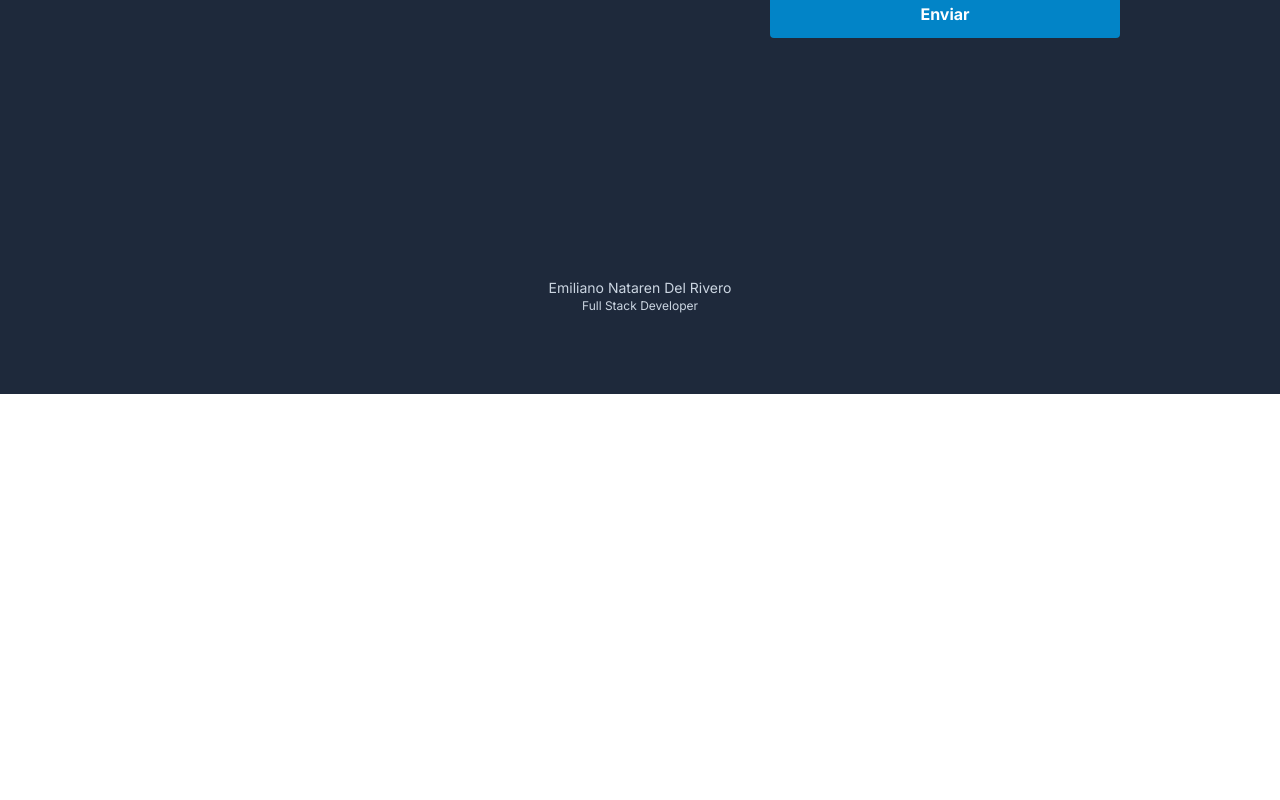
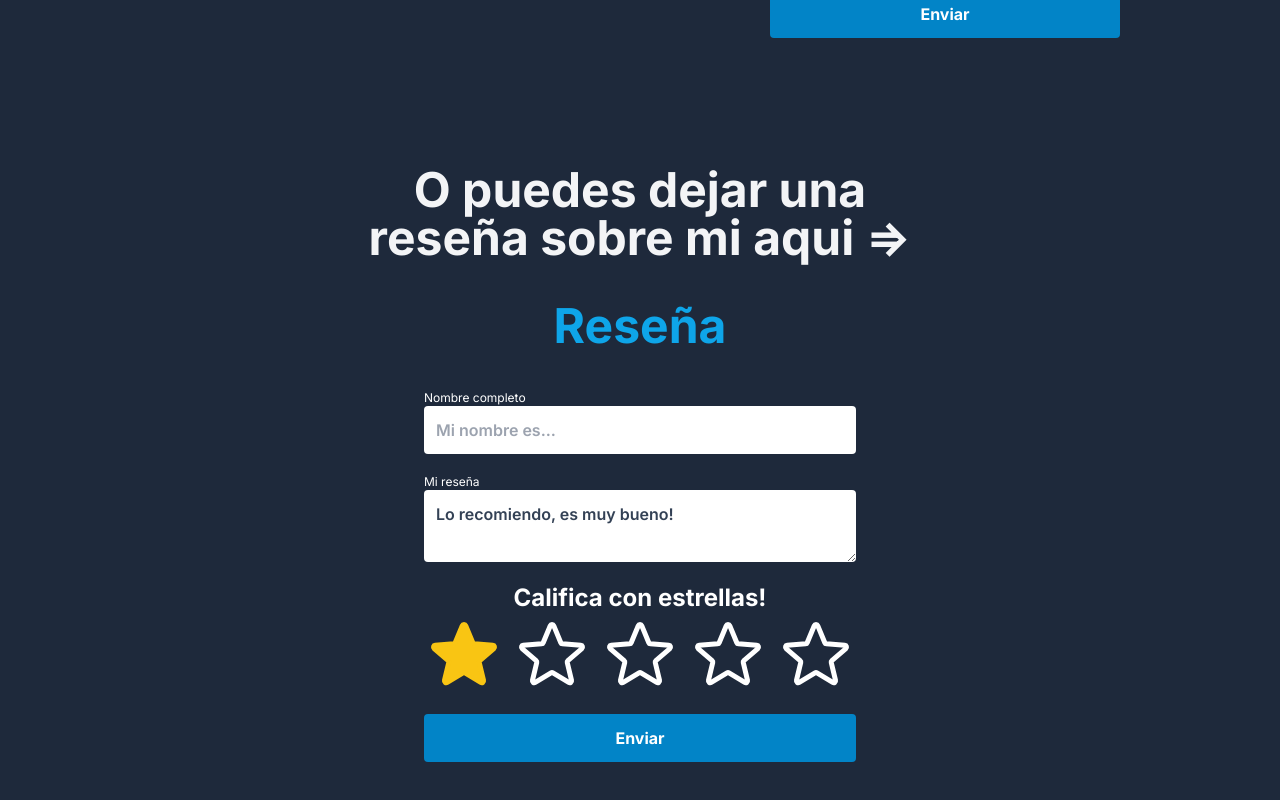
Before and after one commit to EminatarenX/portfolio, a Next.js app: page /contacto in a window 1280 px wide. Shown: the part 494-1294 px from the top of the page. Before the commit the page ends 888 px from the top, so only its background shows below. Built offline with nearby package versions, Linux system fonts and the light colour scheme.

Commit message:
anadiendo mas formularios para resenias

```diff
--- a/src/app/contacto/page.tsx
+++ b/src/app/contacto/page.tsx
@@ -4,6 +4,7 @@ import { FormEvent } from "react"
 import { useState, useEffect } from "react"
 import FormularioContacto from "@/components/FormularioContacto"
 import Alerta from "@/components/Alerta"
+import FormularioResenia from "@/components/FormularioResenia"
 
 export default function page() {
   const { darkMode } = useApp()
@@ -13,6 +14,13 @@ export default function page() {
   const [numero, setNumero] = useState('')
   const [mensaje, setMensaje] = useState('')
   const [alerta, setAlerta] = useState(false)
+
+  const [mensajeResenia, setMensajeResenia] = useState('')
+  const [resenia, setResenia] = useState('Lo recomiendo, es muy bueno!')
+  const [estrellas, setEstrellas] = useState(1)
+  const [nombreResenia, setNombreResenia] = useState('')
+
+
 
   const handleSubmit = (e: FormEvent<HTMLFormElement>) : void => {
     e.preventDefault()
@@ -25,6 +33,13 @@ export default function page() {
       numero
     }
 
+  }
+
+  const handleResenia = (e: FormEvent<HTMLFormElement>) : void => {
+    e.preventDefault()
+    if([resenia, nombreResenia].includes('')) return setMensajeResenia('Por favor rellena todos los campos')
+    if(estrellas === 1) return setMensajeResenia('Por favor selecciona una cantidad de estrellas mas alta :,(')
+    setMensajeResenia('')
   }
 
   useEffect(() => {
@@ -55,6 +70,27 @@ export default function page() {
             mensaje={mensaje}
           />
         </section>
+
+        <section
+          className="flex flex-col  justify-around items-center  animate-entrada gap-10 mt-32"
+        >
+          <h1 className={`text-5xl font-bold text-center ${darkMode ? 'text-gray-100' : 'text-sky-950'} lg:w-[600px]`}>
+
+            O puedes dejar una reseña sobre mi aqui ={'>'}
+
+          </h1>
+          <span className={`text-5xl font-bold ${darkMode ? 'text-sky-500' : 'text-gray-100'}`}>Reseña</span>
+          <FormularioResenia
+            handleResenia={handleResenia}
+            mensajeResenia={mensajeResenia}
+            setResenia={setResenia}
+            setNombreResenia={setNombreResenia}
+            resenia={resenia}
+            nombreResenia={nombreResenia}
+          />
+        </section>
+
+
       </main>
     </>
   )
--- a/src/components/FormularioContacto.tsx
+++ b/src/components/FormularioContacto.tsx
@@ -31,33 +31,33 @@ export default function FormularioContacto({
           )
         }
     <div className={`flex flex-col ${darkMode ? 'text-white' : 'text-sky-950'}`}>
-      <label htmlFor="nombre" className={`text-xs ${darkMode ? 'text-white' : 'text-ssky-950'}`}>Nombre completo</label>
+      <label htmlFor="nombre" className={`text-xs ${darkMode ? 'text-white' : 'text-sky-950'}`}>Nombre completo</label>
 
       <input
         id="nombre"
         type="text"
          placeholder="Emiliano Natare Del Rivero"
-         className={`p-3 rounded focus:outline-sky-500 font-semibold text-slate-700 lg:w-[350px]`}
+         className={`p-3 rounded focus:outline-sky-500 font-semibold text-slate-700 w-[350px]`}
           onChange={(e) => setNombre(e.target.value)}
          />
     </div>
     <div className={`flex flex-col ${darkMode ? 'text-white' : 'text-sky-950'}`}>
-      <label htmlFor="correo" className={`text-xs ${darkMode ? 'text-white' : 'text-ssky-950'}`}>Correo electronico</label>
+      <label htmlFor="correo" className={`text-xs ${darkMode ? 'text-white' : 'text-sky-950'}`}>Correo electronico</label>
       <input
       id="correo"
       type="email"
       placeholder="usuario@correo.com"
-      className={`p-3 rounded focus:outline-sky-500 font-semibold text-slate-700 lg:w-[350px]`}
+      className={`p-3 rounded focus:outline-sky-500 font-semibold text-slate-700  w-[350px]`}
       onChange={(e) => setCorreo(e.target.value)}
       />
     </div>
     <div className={`flex flex-col ${darkMode ? 'text-white' : 'text-sky-950'}`}>
-      <label htmlFor="numero" className={`text-xs ${darkMode ? 'text-white' : 'text-ssky-950'}`}>Numero Telefonico</label>
+      <label htmlFor="numero" className={`text-xs ${darkMode ? 'text-white' : 'text-sky-950'}`}>Numero Telefonico</label>
       <input
       id="numero"
       type="text"
       placeholder="opcional"
-      className={`p-3 rounded focus:outline-sky-500 font-semibold text-slate-700 lg:w-[350px]`}
+      className={`p-3 rounded focus:outline-sky-500 font-semibold text-slate-700 w-[350px]`}
       onChange={(e) => setNumero(e.target.value)}
       />
     </div>
--- /dev/null
+++ b/src/components/FormularioResenia.tsx
@@ -0,0 +1,108 @@
+import useApp from "@/hooks/useApp"
+import { FormEvent } from "react";
+
+interface Props {
+  handleResenia: (e: FormEvent<HTMLFormElement>) => void;
+  mensajeResenia: string;
+  setResenia: (value: string) => void;
+  setNombreResenia: (value: string) => void;
+  resenia: string;
+  nombreResenia: string;
+}
+
+export default function FormularioResenia({
+  handleResenia,
+  mensajeResenia,
+  setResenia,
+  setNombreResenia,
+  resenia,
+  nombreResenia }: Props) {
+
+  const { darkMode } = useApp()
+  return (
+    <form
+      onSubmit={handleResenia}
+      className="flex flex-col justify-center gap-5 px-5 lg:p-0"
+    >
+      {
+        mensajeResenia.includes('Por favor') && (
+          <p className="text-red-500 text-center font-semibold">{mensajeResenia}</p>
+        )
+      }
+      <div className={`flex flex-col ${darkMode ? 'text-white' : 'text-sky-950'}`}>
+        <label htmlFor="nombreResenia" className={`text-xs ${darkMode ? 'text-white' : 'text-sky-950'}`}>Nombre completo</label>
+
+        <input
+          id="nombreResenia"
+          type="text"
+          placeholder="Mi nombre es..."
+          className={`p-3 rounded focus:outline-sky-500 font-semibold text-slate-700 ]`}
+          onChange={(e) => setNombreResenia(e.target.value)}
+          value={nombreResenia}
+        />
+      </div>
+      <div className={`flex flex-col ${darkMode ? 'text-white' : 'text-sky-950'}`}>
+        <label htmlFor="resenia" className={`text-xs ${darkMode ? 'text-white' : 'text-sky-950'}`}>Mi reseña</label>
+        <textarea
+          id="resenia"
+          className={`p-3 rounded focus:outline-sky-500 font-semibold text-slate-700  `}
+          onChange={(e) => setResenia(e.target.value)}
+          value={resenia}
+        ></textarea>
+      </div>
+      <div className={`flex flex-col ${darkMode ? 'text-white' : 'text-sky-950'}`}>
+        <label htmlFor="estrellas" className={`text-2xl text-center font-bold ${darkMode ? 'text-white' : 'text-sky-950'}`}>Califica con estrellas!</label>
+        <div className="flex justify-center gap-2">
+          <button
+            type="button"
+          >
+            <svg xmlns="http://www.w3.org/2000/svg" fill="#F9C513" viewBox="0 0 24 24" strokeWidth={1.5} stroke="#F9C513" className="w-20 h-20 hover:scale-110 transition-all duration-300">
+              <path strokeLinecap="round" strokeLinejoin="round" d="M11.48 3.499a.562.562 0 011.04 0l2.125 5.111a.563.563 0 00.475.345l5.518.442c.499.04.701.663.321.988l-4.204 3.602a.563.563 0 00-.182.557l1.285 5.385a.562.562 0 01-.84.61l-4.725-2.885a.563.563 0 00-.586 0L6.982 20.54a.562.562 0 01-.84-.61l1.285-5.386a.562.562 0 00-.182-.557l-4.204-3.602a.563.563 0 01.321-.988l5.518-.442a.563.563 0 00.475-.345L11.48 3.5z" />
+            </svg>
+
+          </button>
+          <button
+            type="button"
+          >
+            <svg xmlns="http://www.w3.org/2000/svg" fill="none" viewBox="0 0 24 24" strokeWidth={1.5} stroke="white" className="w-20 h-20 hover:scale-110 transition-all duration-300">
+              <path strokeLinecap="round" strokeLinejoin="round" d="M11.48 3.499a.562.562 0 011.04 0l2.125 5.111a.563.563 0 00.475.345l5.518.442c.499.04.701.663.321.988l-4.204 3.602a.563.563 0 00-.182.557l1.285 5.385a.562.562 0 01-.84.61l-4.725-2.885a.563.563 0 00-.586 0L6.982 20.54a.562.562 0 01-.84-.61l1.285-5.386a.562.562 0 00-.182-.557l-4.204-3.602a.563.563 0 01.321-.988l5.518-.442a.563.563 0 00.475-.345L11.48 3.5z" />
+            </svg>
+
+          </button>
+          <button
+            type="button"
+          >
+            <svg xmlns="http://www.w3.org/2000/svg" fill="none" viewBox="0 0 24 24" strokeWidth={1.5} stroke="white" className="w-20 h-20 hover:scale-110 transition-all duration-300">
+              <path strokeLinecap="round" strokeLinejoin="round" d="M11.48 3.499a.562.562 0 011.04 0l2.125 5.111a.563.563 0 00.475.345l5.518.442c.499.04.701.663.321.988l-4.204 3.602a.563.563 0 00-.182.557l1.285 5.385a.562.562 0 01-.84.61l-4.725-2.885a.563.563 0 00-.586 0L6.982 20.54a.562.562 0 01-.84-.61l1.285-5.386a.562.562 0 00-.182-.557l-4.204-3.602a.563.563 0 01.321-.988l5.518-.442a.563.563 0 00.475-.345L11.48 3.5z" />
+            </svg>
+
+          </button>
+          <button
+            type="button"
+          >
+            <svg xmlns="http://www.w3.org/2000/svg" fill="none" viewBox="0 0 24 24" strokeWidth={1.5} stroke="white" className="w-20 h-20 hover:scale-110 transition-all duration-300">
+              <path strokeLinecap="round" strokeLinejoin="round" d="M11.48 3.499a.562.562 0 011.04 0l2.125 5.111a.563.563 0 00.475.345l5.518.442c.499.04.701.663.321.988l-4.204 3.602a.563.563 0 00-.182.557l1.285 5.385a.562.562 0 01-.84.61l-4.725-2.885a.563.563 0 00-.586 0L6.982 20.54a.562.562 0 01-.84-.61l1.285-5.386a.562.562 0 00-.182-.557l-4.204-3.602a.563.563 0 01.321-.988l5.518-.442a.563.563 0 00.475-.345L11.48 3.5z" />
+            </svg>
+
+          </button>
+          <button
+            type="button"
+          >
+            <svg xmlns="http://www.w3.org/2000/svg" fill="none" viewBox="0 0 24 24" strokeWidth={1.5} stroke="white" className="w-20 h-20 hover:scale-110 transition-all duration-300">
+              <path strokeLinecap="round" strokeLinejoin="round" d="M11.48 3.499a.562.562 0 011.04 0l2.125 5.111a.563.563 0 00.475.345l5.518.442c.499.04.701.663.321.988l-4.204 3.602a.563.563 0 00-.182.557l1.285 5.385a.562.562 0 01-.84.61l-4.725-2.885a.563.563 0 00-.586 0L6.982 20.54a.562.562 0 01-.84-.61l1.285-5.386a.562.562 0 00-.182-.557l-4.204-3.602a.563.563 0 01.321-.988l5.518-.442a.563.563 0 00.475-.345L11.48 3.5z" />
+            </svg>
+
+
+          </button>
+        </div>
+      </div>
+
+
+
+      <input type="submit" value="Enviar"
+        className={`
+        bg-sky-600 text-white font-bold py-3 px-4 rounded hover:bg-sky-400 transition-colors
+      `} />
+    </form>
+  )
+}
```
